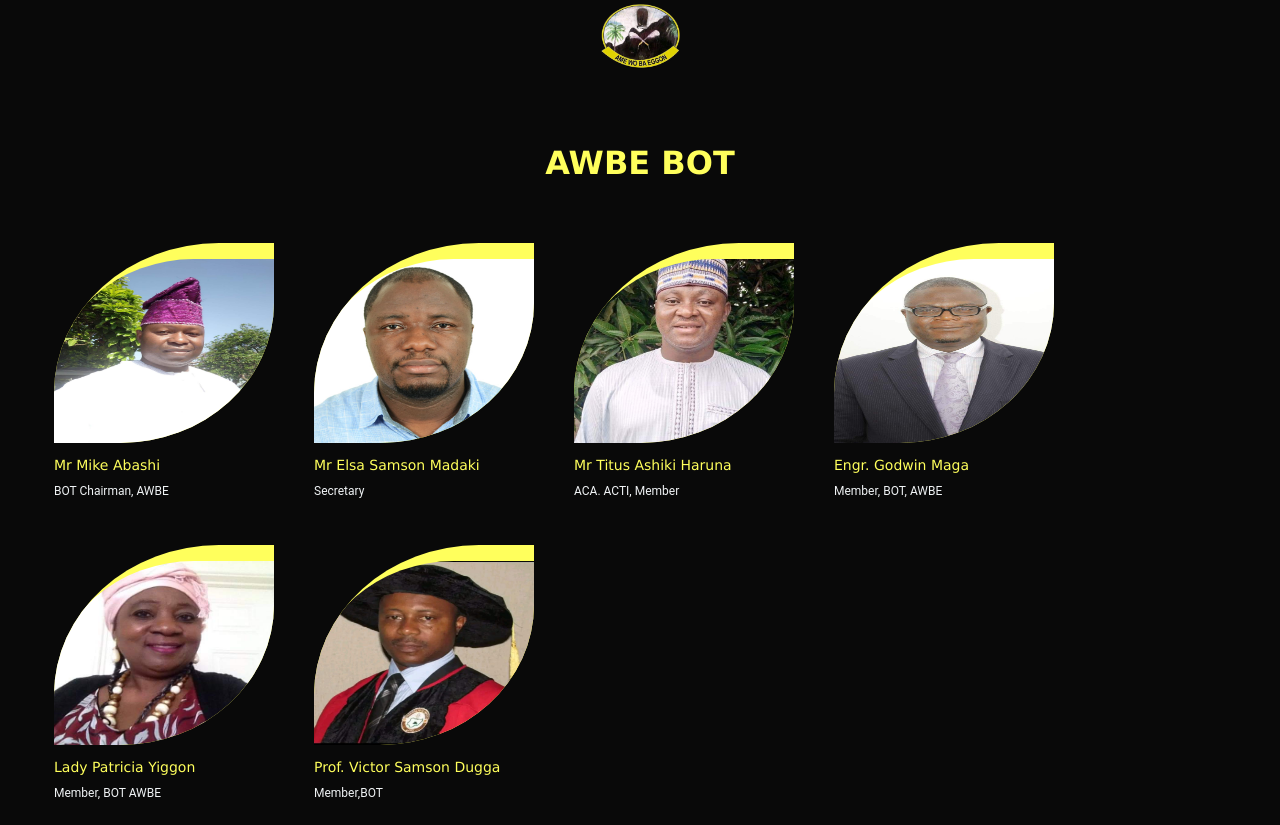
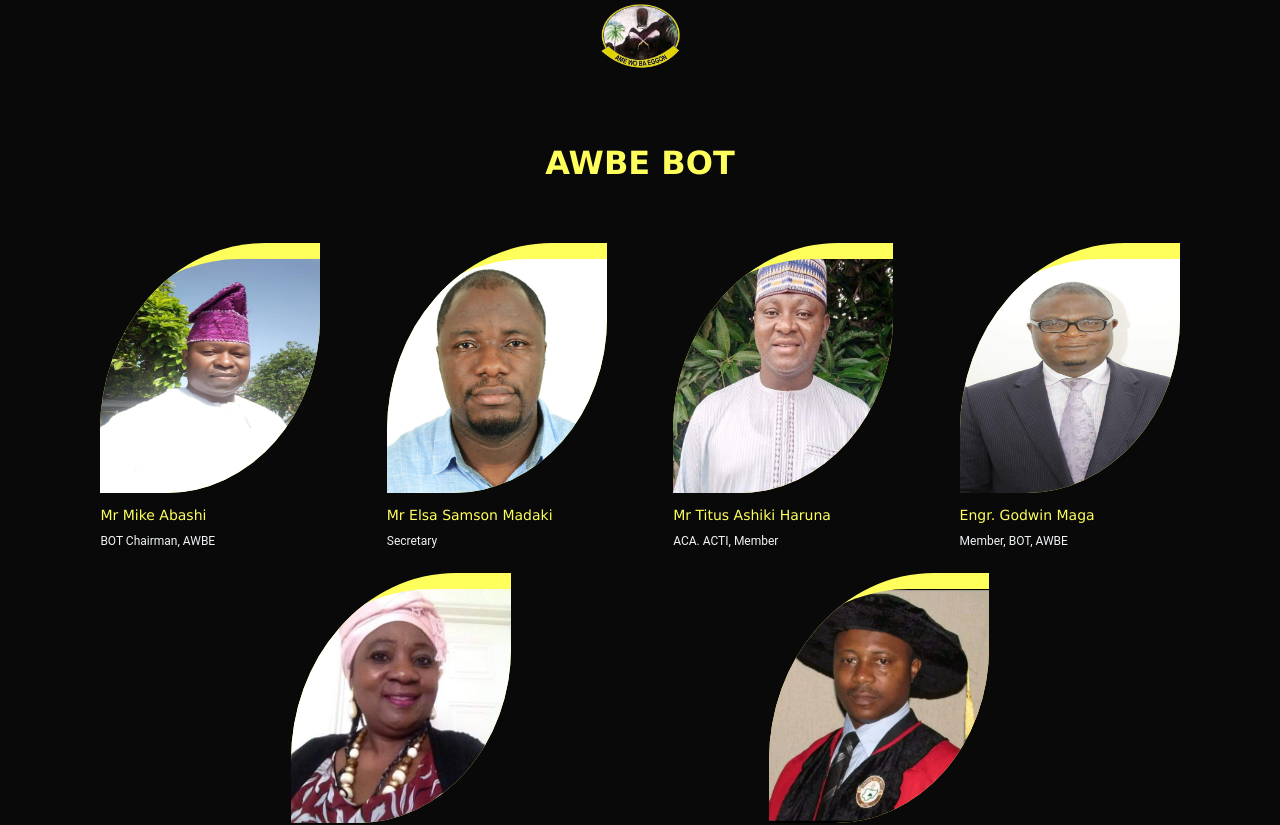
Before and after one commit to zoooom2/AWBE, a React (Vite) app in the folder frontend/: page /excos in a window 1280 px wide. Shown: the top 825 px of the page. Built offline with nearby package versions, Linux system fonts and the light colour scheme.

Commit message:
final commit

```diff
--- a/frontend/src/components/Discover.tsx
+++ b/frontend/src/components/Discover.tsx
@@ -8,19 +8,19 @@
           <img
             src={discoverImg}
             alt=''
-            className='rounded-3xl border-0 h-full object-fill'
+            className='rounded-3xl border-0 h-full object-cover'
           />
         </div>
       </div>
       <div className='w-1/2 max-tablet:w-full'>
-        <div className='w-11/12 flex flex-col justify-center gap-[22px] items-center max-tablet:w-auto px-2'>
-          <h3 className='font-awobeVerdana text-[30px] leading-10 text-awobe-white font-bold max-tablet:text-[28px] w-10/12'>
+        <div className='tablet:w-11/12 flex flex-col justify-center gap-[22px] items-center'>
+          <h3 className='font-awobeVerdana text-[30px] leading-10 text-awobe-white font-bold max-tablet:text-[28px] w-10/12 tablet:w-full'>
             <span className='text-awobe'>
               Discover the fascinating traditions of the
             </span>{' '}
             Eggon Tribe{' '}
           </h3>
-          <p className='w-10/12 font-roboto text-[#fff] opacity-[75%] text-[14px] leading-[24px] tracking-[0.002em]'>
+          <p className='w-10/12 tablet:w-full font-roboto text-[#fff] opacity-[75%] text-[14px] leading-[24px] tracking-[0.002em]'>
             The Eggon people have a rich cultural heritage and practice various
             customs and traditions. They have elaborate rites of passage for
             important life events such as birth, marriage, and death. Their
--- a/frontend/src/components/Excos.tsx
+++ b/frontend/src/components/Excos.tsx
@@ -7,7 +7,7 @@
   let data = [] as typeof excosData;
 
   if (!isExcosPage) {
-    data = excosData.slice(0, 4);
+    data = excosData.slice(0, 3);
   } else {
     data = excosData;
   }
@@ -16,8 +16,8 @@
     (exco: { name: string; img: string; post: string }, i: number) => (
       <div
         key={i}
-        className='flex flex-col gap-2 aspect-[288/343] laptop:w-[220px] w-[150px]'>
-        <figure className='bg-awobe rounded-tl-[75%] rounded-br-[70%] w-full h-[200px] overflow-hidden'>
+        className='flex flex-col gap-2 aspect-[288/343] laptop:w-[220px] w-[170px]'>
+        <figure className='bg-awobe rounded-tl-[75%] rounded-br-[70%] w-full h-[200px] laptop:h-[250px] overflow-hidden'>
           <img
             src={exco.img}
             alt=''
@@ -40,10 +40,10 @@
       <h3 className='text-awobe text-center font-awobeVerdana text-[32px] font-bold leading-10 max-tablet:text-[24px]'>
         AWBE BOT
       </h3>
-      <div className='flex justify-center items-center w-full'>
-        <div className='flex flex-wrap justify-start max-tablet:justify-evenly gap-10'>
-          {excoTemplate}
-        </div>
+      <div className='flex max-tablet:justify-center gap-5 flex-wrap items-center w-full justify-evenly'>
+        {/* <div className='flex flex-wrap justify-start max-tablet:justify-evenly gap-10'> */}
+        {excoTemplate}
+        {/* </div> */}
       </div>
       {!isExcosPage && (
         <Link
--- a/frontend/src/components/Experience.tsx
+++ b/frontend/src/components/Experience.tsx
@@ -23,7 +23,7 @@
   return (
     <>
       <section className='bg-awobe flex flex-col items-center py-7 gap-[48px] px-2 relative'>
-        <h3 className='font-awobeVerdana text-[30px] font-bold leading-[38px] w-[45%] text-center max-tablet:w-10/12 max-tablet:leading-[45px] max-tablet:text-[24px] max-smallMobile:leading-[40px]'>
+        <h3 className='font-awobeVerdana text-[30px] font-bold leading-[38px] w-[45%] text-center max-laptop:w-9/12 max-tablet:leading-[45px] max-tablet:text-[24px] max-smallMobile:leading-[40px]'>
           Experience the culture of the{' '}
           <span className='text-awobe-rose'>Eggon people</span>
         </h3>
--- a/frontend/src/components/Unvieling.tsx
+++ b/frontend/src/components/Unvieling.tsx
@@ -41,7 +41,7 @@
           </div>
         </div>
       </section>
-      <section className='flex h-screen px-10 gap-4 overflow-hidden bg-awobe-white max-tablet:hidden'>
+      <section className='flex h-screen px-10 gap-4 overflow-hidden bg-awobe-white max-tablet:hidden max-laptop:h-[70vh]'>
         <div className='w-1/2 h-[90%] px-4 flex flex-col gap-[30px] justify-center'>
           <h1 className='font-awobeVerdana font-bold leading-[55.2px] text-awobe-black text-[42px] '>
             Unveiling The Resilience And Rich Heritage of The{' '}
```
